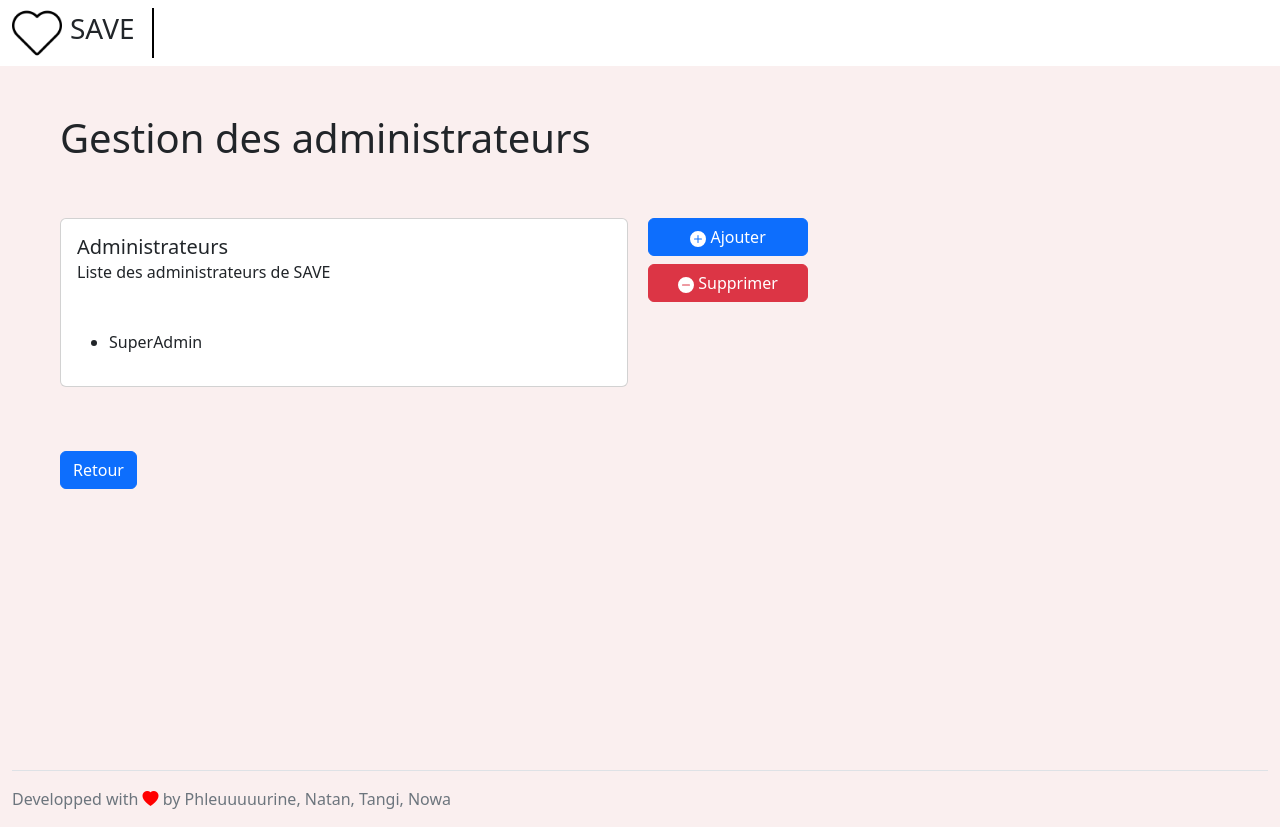
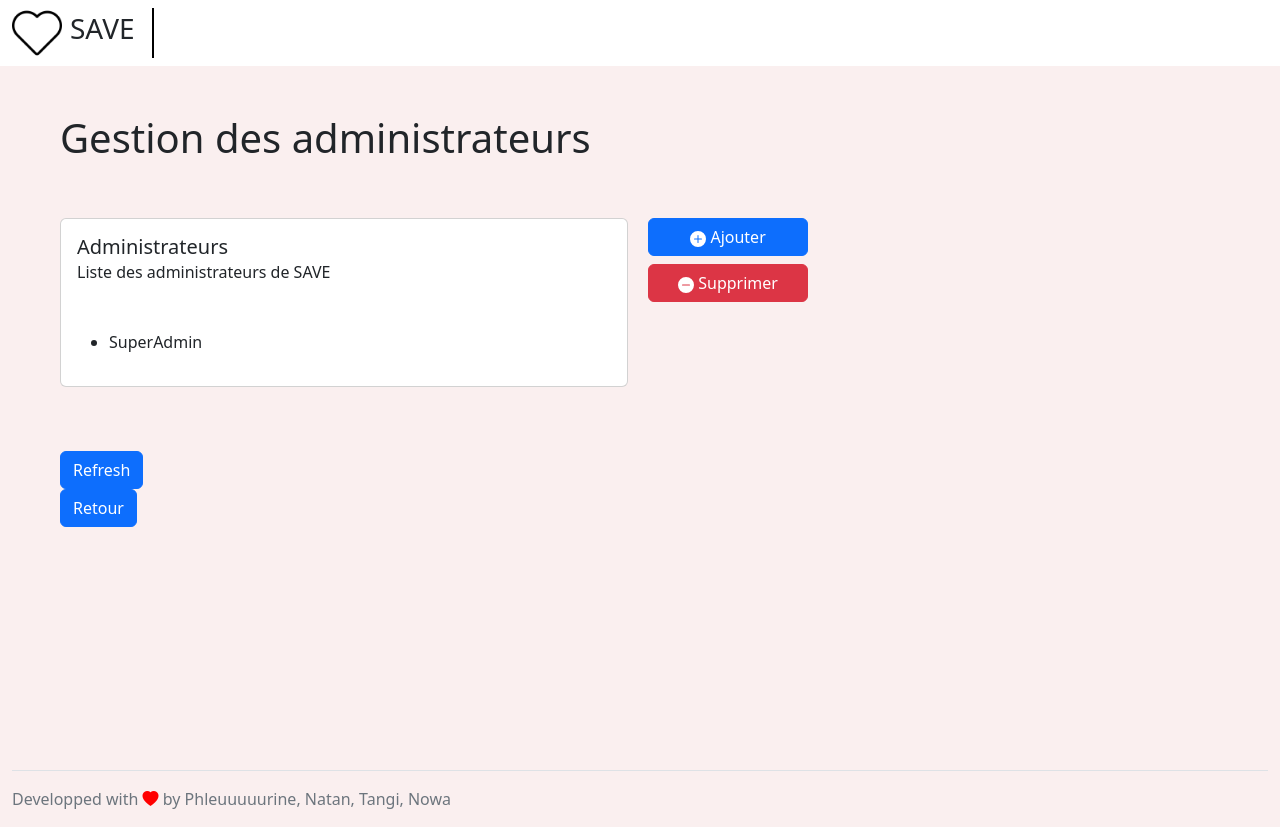
Before and after one commit to Noah-Langlois/Application_SAVE, a Vue app in the folder frontend/client_vue_global/: page /admin/1/admin_manager in a window 1280 px wide. Built offline with nearby package versions, Linux system fonts and the light colour scheme.

Commit message:
I'm so close to getting those admins displayed...

```diff
--- a/frontend/client_vue_global/src/components/AdminManager.vue
+++ b/frontend/client_vue_global/src/components/AdminManager.vue
@@ -27,14 +27,17 @@ function createNewAdmin(user) {
 
 function displayAdminList(user) {
   console.log("Debug status : " + store.system.debug);
-  const adminList = store.methods.getAdminList(user);
+  var v_adminList = [];
+  store.methods.getAdminList(user, v_adminList);
   const adminListElement = document.getElementById('admin-list');
+  console.log("[displayAdminList] adminList is : " + v_adminList);
   adminListElement.innerHTML = '';
-  for (const admin of adminList) {
+  for (let i = 0; i < v_adminList.length; i++) {
     const listItem = document.createElement('li');
-    listItem.textContent = admin.userId;
+    listItem.textContent = v_adminList[i];
     adminListElement.appendChild(listItem);
   }
+  console.log("[displayAdminList] adminListElement is : " + v_adminList);
 }
 
 function createAlerte(value,user) {
@@ -128,6 +131,9 @@ function createAlerte(value,user) {
           </div>
         </div>
         <div>
+            <button class="btn btn-primary ms-5" @click="displayAdminList($route.params.id)">Refresh</button>
+        </div>
+        <div>
             <button class="btn btn-primary ms-5" @click="changeRoute('HomeAdmin')">Retour</button>
         </div>
       </div>
--- a/frontend/client_vue_global/src/store.js
+++ b/frontend/client_vue_global/src/store.js
@@ -273,10 +273,11 @@ const methods = {
     }
   },
 
-  getAdminList(user) {
-    console.log("Debug status : " + system.debug)
-    var adminList = [];
-    const wsURIAdminListRequest = wsURIprefix + "/chat/requete/" + user + "/" + state.token;
+  getAdminList(user, pList) {
+    console.log("Debug status : " + system.debug);
+    const wsURIAdminListRequest = wsURIprefix + "/chat/SuperAdmin/" + state.token + "/List";
+    console.log("[getAdminList] URI is: " + wsURIAdminListRequest);
+    console.log("[getAdminList] Token is: " + state.token);
     ws = new WebSocket(wsURIAdminListRequest);
     ws.onopen = function (evt) {
       console.log(evt);
@@ -286,8 +287,9 @@ const methods = {
       console.log(evt);
       const obj = JSON.parse(evt.data)
       if (obj.type == 'Liste admins') {
-        for (let i = 1 ; i < obj.admins.length ; i++) {
-          adminList.push(obj.admins[i])
+        for (let i = 0; i < obj.adm.length; i++) {
+          console.log("[getAdminList] Admin found: " + obj.adm[i].userId);
+          pList.push(obj.adm[i].userId);
         }
       }
     };
@@ -295,7 +297,6 @@ const methods = {
       console.log(evt);
       setWSConnected(false);
     };
-    return adminList;
   }
 }
 
@@ -304,3 +305,7 @@ export default {
   system,
   methods,
 }
+
+
+// jSonAdm_i = JSON.parse(obj.adm[i]);
+//          adminList.push(jSonAdm_i.userId);
```
